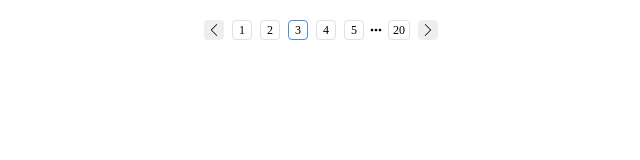
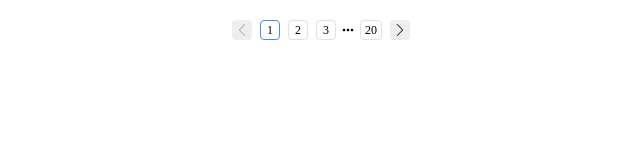
Before and after one commit to wang7211401/vue-ui, a Vue app: page / in a window 1280 px wide. Shown: the top 160 px of the page, without its empty margins (319-959 px from the left). Built offline with nearby package versions, Linux system fonts and the light colour scheme.

Commit message:
基本完成 pager

```diff
--- a/src/demo.vue
+++ b/src/demo.vue
@@ -1,6 +1,6 @@
 <template>
    <div style="margin:20px;">
-       <g-pager :total-page="20" :current-page="3"></g-pager>
+       <g-pager :total-page="20" :current-page.sync="currentPage"></g-pager>
    </div>
 </template>
 <script>
@@ -11,7 +11,11 @@ export default {
   components: {
     GPager
   },
-
+  data(){
+    return {
+      currentPage: 1
+    }
+  }
 };
 </script>
 
--- a/src/pager.vue
+++ b/src/pager.vue
@@ -1,20 +1,22 @@
 <template>
-    <div class="g-pager">
-        <span class="g-pager-nav prev" :class="{disabled:currentPage === 1}">
+    <div class="g-pager" :class="{hide:hideIfOnePage === true && totalPage <=1}">
+        <span class="g-pager-nav prev" :class="{disabled:currentPage === 1}"
+        @click="onClickPage(currentPage-1)">
             <g-icon name="left"></g-icon>
         </span>
-        <template v-for="page in pages">
+        <template v-for="(page,index) in pages">
             <template v-if="page === currentPage">
-                <span class="g-pager-item current">{{page}}</span>
+                <span class="g-pager-item current" :key="index">{{page}}</span>
             </template>
             <template v-else-if="page === '...'">
-                <g-icon class="g-pager-separtor" name="dots"></g-icon>
+                <g-icon class="g-pager-separtor" name="dots" :key="index"></g-icon>
             </template>
             <template v-else>
-                <span class="g-pager-item other">{{page}}</span>
+                <span class="g-pager-item other" :key="index" @click="onClickPage(page)">{{page}}</span>
             </template>
         </template>
-        <span class="g-pager-nav next" :class="{disabled:currentPage === totalPage}">
+        <span class="g-pager-nav next" :class="{disabled:currentPage === totalPage}"
+        @click="onClickPage(currentPage+1)">
             <g-icon name="right"></g-icon>
         </span>
     </div>
@@ -40,8 +42,9 @@ export default {
             default:true
         }
     },
-    data(){
-        let pages = unique([1,this.totalPage,
+    computed:{
+        pages(){
+            return unique([1,this.totalPage,
                 this.currentPage,
                 this.currentPage - 1,
                 this.currentPage -2,
@@ -54,9 +57,13 @@ export default {
                     array[index + 1] !== undefined && array[index + 1] - array[index] > 1 && prev.push('...')
                     return prev
                 },[])
-
-        return {
-            pages
+        }
+    },
+    methods:{
+        onClickPage(n){
+            if(n >=1 && n <= this.totalPage){
+                this.$emit('update:currentPage',n)
+            }
         }
     }
 }
@@ -79,6 +86,8 @@ function unique(array){
         $width:20px;
         $height:20px;
         $font-size:12px;
+        user-select: none;
+        &.hide{display: none;}
         &-separator{
             width:$width;
             font-size:$font-size;
@@ -112,7 +121,9 @@ function unique(array){
             width:$width;
             border-radius:$border-radius;
             font-size:$font-size;
+            cursor: pointer;
             &.disabled{
+                cursor: not-allowed;
                 svg{
                     fill:darken($grey, 30%);
                 }
```
Lines whose indentation alone changed are shown as unchanged.
